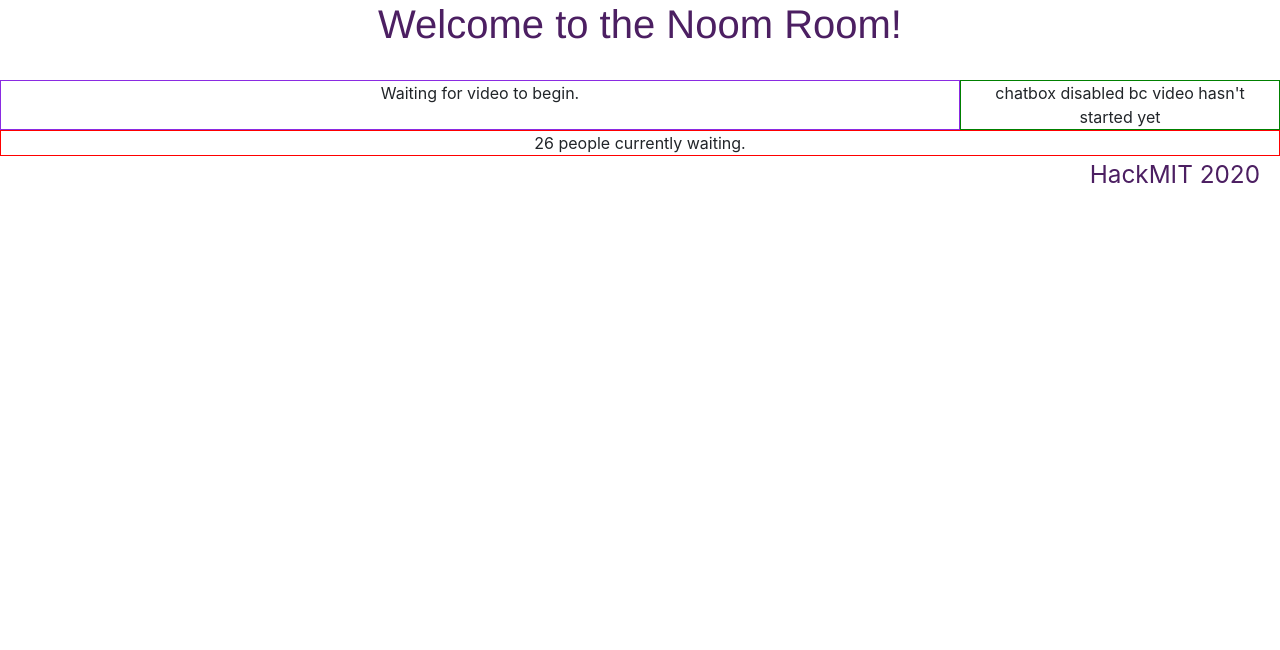
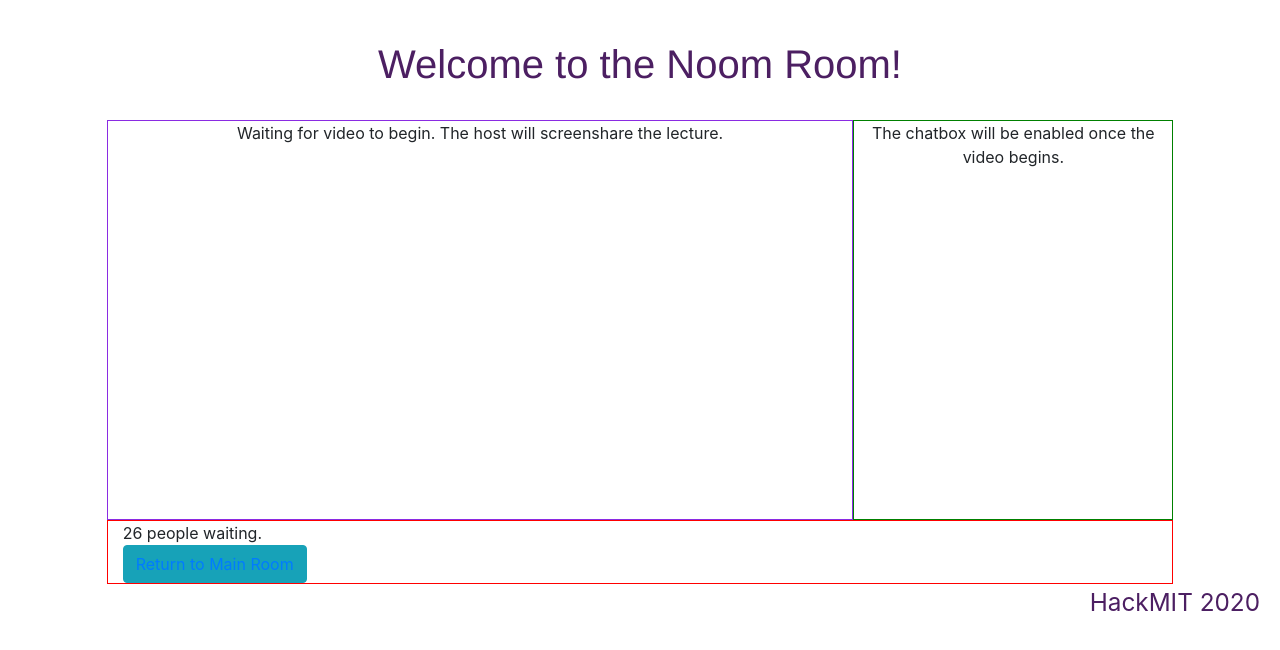
Before and after one commit to kiphenglim/FA20HackMIT-Noom, a website: page waitingroom.html in a window 1280 px wide. Drawn offline with nearby package versions, Linux system fonts and the light colour scheme.

Commit message:
Formalise text

```diff
--- a/waitingroom.html
+++ b/waitingroom.html
@@ -12,24 +12,26 @@
 
 	<body>
 
-        <h1>Welcome to the Noom Room!</h1>
+        <h1 style="padding-top: 5vh">Welcome to the <span style="text-shadow: 3px 3px #ffffff">Noom</span> Room!</h1>
 
         <br>
 
         <div class="container-fluid" style="text-align:center">
 
-            <div class="row">
-                <div class="col-9" style="border: 1px solid blueviolet">
-                    Waiting for video to begin.
+            <div class="row justify-content-center" style="height: 50vh">
+                <div class="col-7" style="border: 1px solid blueviolet">
+                    Waiting for video to begin. The host will screenshare the lecture.
                 </div>
                 <div class="col-3" style="border: 1px solid green">
-                    chatbox disabled bc video hasn't started yet
+                    The chatbox will be enabled once the video begins.
                 </div>
             </div>
 
-            <div class="row">
-                <div class="col-12" style="border: 1px solid red">
-                    26 people currently waiting.
+            <div class="row justify-content-center">
+                <div class="col-10" style="border: 1px solid red; text-align: left">
+                    26 people waiting.
+                    <br>
+                    <button type="button" class="btn btn-info"><a href="https://www.kiphenglim.com/FA20HackMIT-Noom">Return to Main Room</a></button>
                 </div>
             </div>
 
```
